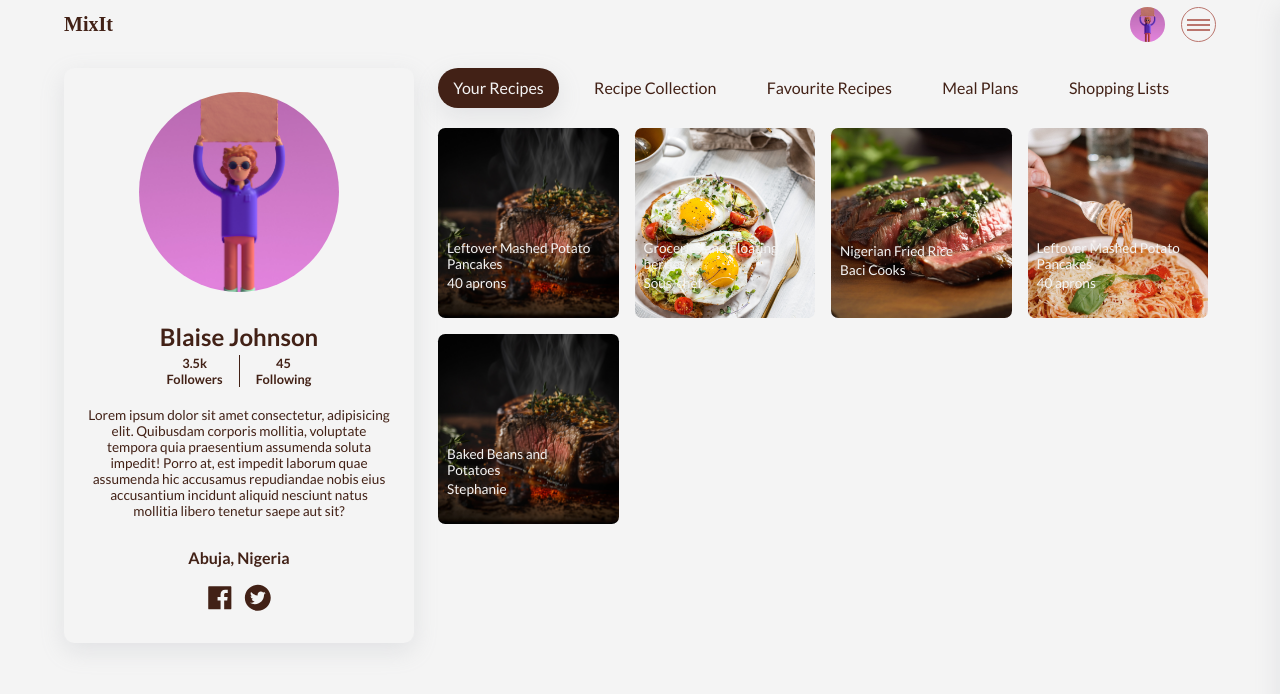
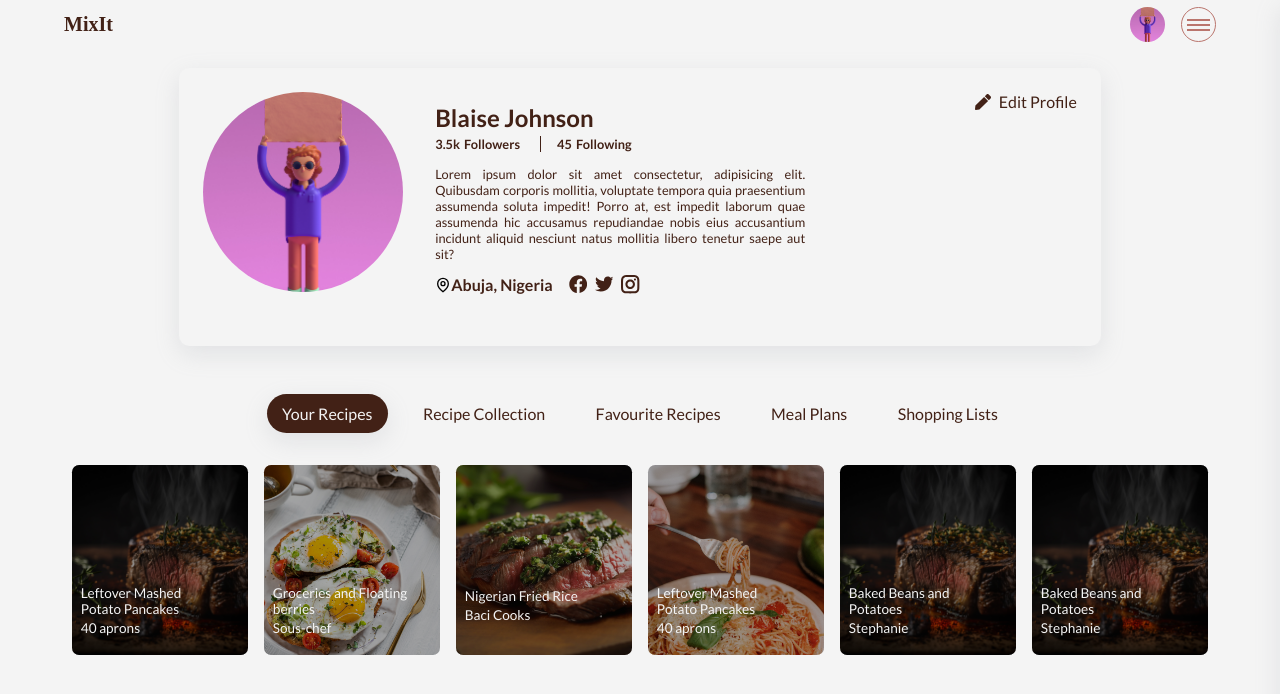
Before and after one commit to Ginikachuqu/MixIt, a React (Vite) app: page /profile in a window 1280 px wide. Shown: the top 694 px of the page. Built offline with nearby package versions, Linux system fonts and the light colour scheme; no server answers; a web font is replaced by a local one.

Commit message:
Modified a the DisplayCard component & User profile page

```diff
--- a/src/Recipe.tsx
+++ b/src/Recipe.tsx
@@ -34,15 +34,17 @@ export const recipes = [
     collectionCount: 40,
     likeCount: 23,
   },
-  // {
-  //     image: './assets/images/pexels-mo-eid-11798029.jpg',
-  //     name: 'Flavoured Yogurt',
-  //     authorName: 'Fanice',
-  //     collectionCount: 400,
-  //     likeCount: 23
-  // },
   {
     id: 5,
+    image:
+      "../../../public/images/foodiesfeed.com_cinematic-shot-of-grilling-beef-steak.jpg",
+    name: "Baked Beans and Potatoes",
+    authorName: "Stephanie",
+    collectionCount: 100,
+    likeCount: 40,
+  },
+  {
+    id: 6,
     image:
       "../../../public/images/foodiesfeed.com_cinematic-shot-of-grilling-beef-steak.jpg",
     name: "Baked Beans and Potatoes",
--- a/src/components/display card/DisplayCard.styles.tsx
+++ b/src/components/display card/DisplayCard.styles.tsx
@@ -1,23 +1,34 @@
 import { styled } from "styled-components";
 
 export const Wrapper = styled.a`
-    /* padding: .25rem; */
-    height: 190px;
-    max-width: 200px;
-    border-radius: .45rem;
-    pointer-events: none;
+  display: inline-block;
+  height: 100%;
+  max-width: 100%;
+  border-radius: 0.45rem;
+  position: relative;
+
+  .overlay {
+      position: absolute;
+      top: 0;
+      left: 0;
+      height: 100%;
+      width: 100%;
+      background-color: rgba(0, 0, 0, .35);
+      border-radius: 0.45rem;
+  }
 
   .wrapper__inner {
     display: flex;
-        margin-top: 7rem;
+    /* margin-top: 7rem; */
+    position: relative;
 
     .recipe__details {
       position: relative;
-
+      margin: 7.5rem 0 0;
 
       span {
         display: inline-block;
-                font-size: .85rem;
+        font-size: 0.85rem;
 
         a {
           text-decoration: none;
@@ -31,5 +42,4 @@ export const Wrapper = styled.a`
       }
     }
   }
-
-`
+`;
--- a/src/components/display card/DisplayCard.tsx
+++ b/src/components/display card/DisplayCard.tsx
@@ -12,26 +12,36 @@ import { Wrapper } from "./DisplayCard.styles";
 
 const DisplayCard: React.FunctionComponent<IAppProps> = ({ recipe }) => {
   return (
+    <Link
+      to={{ pathname: "/" }}
+      style={{
+        height: '190px',
+        maxWidth: '200px',
+        borderRadius: '.045rem',
+      }}
+    >
       <Wrapper
         style={{
           backgroundImage: `url(${recipe.image})`,
           backgroundSize: "cover",
-        backgroundPosition: 'center',
+          backgroundPosition: "center",
           backgroundRepeat: "no-repeat",
         }}
       >
+        <div className="overlay"></div>
         <div className="wrapper__inner">
           <div className="recipe__details">
             <span className="recipe__name">
-                <Link to={{pathname: '/'}}>{recipe.name}</Link>
+              <Link to={{ pathname: "/" }}>{recipe.name}</Link>
             </span>
             <span className="author__name">
-                <Link to={{pathname: '/'}}>{recipe.authorName}</Link>
+              <Link to={{ pathname: "/" }}>{recipe.authorName}</Link>
             </span>
           </div>
           <div className="stats"></div>
         </div>
       </Wrapper>
+    </Link>
   );
 };
 
--- a/src/pages/sign in/SignIn.styles.tsx
+++ b/src/pages/sign in/SignIn.styles.tsx
@@ -101,7 +101,7 @@ export const Wrapper = styled.section`
                   align-items: center;
                   justify-content: center;
 
-                  span {
+                  & > span {
                     display: flex;
                     align-items: center;
                     gap: .5rem;
--- a/src/pages/sign in/SignIn.tsx
+++ b/src/pages/sign in/SignIn.tsx
@@ -9,7 +9,7 @@ import Loader from "../../components/loader/Loader";
 // styles
 import { Wrapper } from "./SignIn.styles";
 // icons
-import { AiOutlineEnter } from "react-icons/ai";
+import { FaDoorOpen } from "react-icons/fa";
 
 interface IAppProps {}
 
@@ -59,7 +59,7 @@ const SignIn: React.FunctionComponent<IAppProps> = (props) => {
                   {loading === false ? (
                     <div>
                       <span>
-                        <span>Login </span> <AiOutlineEnter />
+                        <span>Login </span> <FaDoorOpen />
                       </span>
                     </div>
                   ) : (
--- a/src/pages/user/UserProfile.styles.tsx
+++ b/src/pages/user/UserProfile.styles.tsx
@@ -6,29 +6,33 @@ export const Wrapper = styled.section`
   padding-top: 4.25rem;
 
   .wrapper__inner {
-        display: flex;
+    /* display: flex; */
     gap: 1rem;
     width: 90%;
     margin: 0 auto;
   }
   /* background: #000; */
-`
+`;
 
-export const LeftSidebar = styled.section`
-    max-width: 350px;
+export const TopSection = styled.section`
+  width: 80%;
+  margin: 0 auto;
   padding: 1.5rem;
+  margin-bottom: 3rem;
   background: var(--color-gray);
-    border-radius: .65rem;
+  border-radius: 0.65rem;
   color: var(--seal-brown);
   box-shadow: rgba(149, 157, 165, 0.2) 0px 8px 24px;
+  /* border-bottom: 1px solid var(--seal-brown); */
 
-    .left__sidebar-inner {
+  .top__section-inner {
+    display: flex;
+    justify-content: space-between;
 
     .user {
       display: flex;
-            flex-direction: column;
-            justify-content: center;
       align-items: center;
+      gap: 2rem;
 
       &__avatar {
         height: 200px;
@@ -45,95 +49,143 @@ export const LeftSidebar = styled.section`
       }
 
       &__info {
+        max-width: 900px;
         display: flex;
         flex-direction: column;
         /* justify-content: center; */
-                align-items: center;
+        /* align-items: center; */
 
         .user__name {
-                    margin-bottom: 1.25rem;
+          margin-bottom: .85rem;
 
           h3 {
             font-size: 1.5rem;
-                        margin-bottom: .25rem;
+            margin-bottom: 0.25rem;
           }
 
           .followers__count {
             display: flex;
-                        justify-content: center;
+            /* justify-content: center; */
             gap: 1rem;
             font-weight: bold;
 
-                        span {
-                            font-size: .8rem;
+            a {
+              text-decoration: none;
+              color: var(--seal-brown);
+              font-size: 0.8rem;
+              display: inline-block;
+              transition: 0.3s ease-in-out;
+
+              &:hover {
+                color: var(--hover-link);
+              }
+
+              &.followers {
+                display: inline-block;
+                padding-right: 1rem;
+                border-right: 1px solid var(--seal-brown);
+
+                & > span {
+                  margin-right: 0.25rem;
+                }
+              }
+              &.following {
                 display: inline-block;
 
-                            &.followers {
-                                display: flex;
-                                flex-direction: column;
-                                align-items: center;
-                                padding-right: 1rem;
-                                border-right: 1px solid var(--seal-brown);
+                & > span {
+                  margin-right: 0.25rem;
                 }
-                            &.following {
-                                display: flex;
-                                flex-direction: column;
-                                align-items: center;
               }
             }
           }
         }
 
         .user__bio {
-                    margin-bottom: 1.85rem;
+          margin-bottom: 0.85rem;
+          max-width: 370px;
+
           p {
-                        font-size: .85rem;
-                        text-align: center;
+            font-size: 0.8rem;
+            text-align: justify;
           }
         }
 
+        .user__deet {
+            display: flex;
+
           .user__location {
             font-weight: bold;
-                    margin-bottom: 1rem;
+            margin: 0 1rem 1rem 0;
+            color: var(--seal-brown);
+            display: flex;
+            align-items: center;
+
+            span {
+                display: inline-block;
+            }
           }
 
           .user__socials {
-                    font-size: 1.85rem;
+            font-size: 1.15rem;
 
             a {
               text-decoration: none;
               color: var(--seal-brown);
-                        transition: .5s ease-in;
+              transition: 0.3s ease-in-out;
 
               &:hover {
-                            color: var(--beaver);
+                color: var(--hover-link);
               }
 
-                        &:first-child {
-                            margin-right: .5rem;
+              &:not(:last-child) {
+                margin-right: 0.5rem;
               }
             }
           }
         }
       }
     }
-`
 
-export const RightSidebar = styled.section`
-    width: 80%;
+    .edit__tools {
+      font-size: 1rem;
+
+      a {
+        display: inline-flex;
+        justify-content: center;
+        align-items: center;
+        text-decoration: none;
+        color: var(--seal-brown);
+        transition: color 0.3s ease-in-out;
+
+        &:hover {
+          color: var(--hover-link);
+        }
+
+        svg {
+          margin-right: 0.45rem;
+        }
+      }
+    }
+  }
+`;
+
+export const BottomSection = styled.section`
+  width: 100%;
   /* height: 60vh; */
-    padding: 0 .5rem;
+  padding: 0 0.5rem;
   /* background: #000; */
 
   .picker__slider {
     width: 100%;
-        margin-bottom: 1.25rem;
+    margin-bottom: 2rem;
 
     &-links {
+      display: flex;
+      justify-content: center;
       a {
         text-decoration: none;
         display: inline-block;
-                padding: .65rem .95rem;
+        padding: 0.65rem 0.95rem;
         border-radius: 3rem;
         color: var(--seal-brown);
 
@@ -152,7 +204,7 @@ export const RightSidebar = styled.section`
 
   .display__board {
     display: grid;
-        grid-template-columns: repeat(4, 1fr);
+    grid-template-columns: repeat(6, 1fr);
     gap: 1rem;
   }
-`
+`;
--- a/src/pages/user/UserProfile.tsx
+++ b/src/pages/user/UserProfile.tsx
@@ -3,10 +3,12 @@ import { useState } from "react";
 import { Link } from "react-router-dom";
 
 // Styles
-import { Wrapper, LeftSidebar, RightSidebar } from "./UserProfile.styles";
+import { Wrapper, TopSection, BottomSection } from "./UserProfile.styles";
 
 // Icons
-import { AiFillFacebook, AiFillTwitterCircle } from "react-icons/ai";
+// import { AiFillTwitterCircle } from "react-icons/ai";
+import { FaPen, FaFacebook, } from "react-icons/fa";
+import { GrInstagram, GrLocation, GrTwitter } from "react-icons/gr";
 
 // Components
 import { recipes } from "../../Recipe";
@@ -20,8 +22,8 @@ const UserProfile: React.FunctionComponent<IAppProps> = (props) => {
   return (
     <Wrapper>
       <div className="wrapper__inner">
-        <LeftSidebar>
-          <div className="left__sidebar-inner">
+        <TopSection>
+          <div className="top__section-inner">
             <div className="user">
               <div className="user__avatar">
                 <img
@@ -33,14 +35,14 @@ const UserProfile: React.FunctionComponent<IAppProps> = (props) => {
                 <div className="user__name">
                   <h3>Blaise Johnson</h3>
                   <div className="followers__count">
-                    <span className="followers">
+                    <Link className="followers">
                       <span>3.5k</span>
                       <span>Followers</span>
-                    </span>
-                    <span className="following">
+                    </Link>
+                    <Link className="following">
                       <span>45</span>
                       <span>Following</span>
-                    </span>
+                    </Link>
                   </div>
                 </div>
                 <div className="user__bio">
@@ -53,22 +55,34 @@ const UserProfile: React.FunctionComponent<IAppProps> = (props) => {
                     tenetur saepe aut sit?
                   </p>
                 </div>
+                <div className="user__deet">
                   <div className="user__location">
+                    <GrLocation />
                     <span>Abuja, Nigeria</span>
                   </div>
                   <div className="user__socials">
                     <Link to={{ pathname: "/" }}>
-                    <AiFillFacebook />
+                      <FaFacebook />
                     </Link>
                     <Link to={{ pathname: "/" }}>
-                    <AiFillTwitterCircle />
+                      <GrTwitter />
+                    </Link>
+                    <Link to={{ pathname: "/" }}>
+                      <GrInstagram />
                     </Link>
                   </div>
                 </div>
               </div>
             </div>
-        </LeftSidebar>
-        <RightSidebar>
+            <div className="edit__tools">
+              <Link to={{ pathname: "/" }}>
+                <FaPen />
+                <span>Edit Profile</span>
+              </Link>
+            </div>
+          </div>
+        </TopSection>
+        <BottomSection>
           <div className="picker__slider">
             <div className="picker__slider-links">
               <Link to={{ pathname: "/" }} className="active">
@@ -87,7 +101,7 @@ const UserProfile: React.FunctionComponent<IAppProps> = (props) => {
                 ))
               : "Nothing Here"}
           </div>
-        </RightSidebar>
+        </BottomSection>
       </div>
     </Wrapper>
   );
```
Lines whose indentation alone changed are shown as unchanged.
